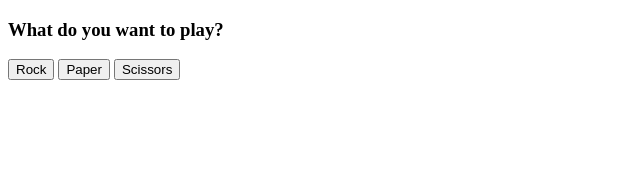
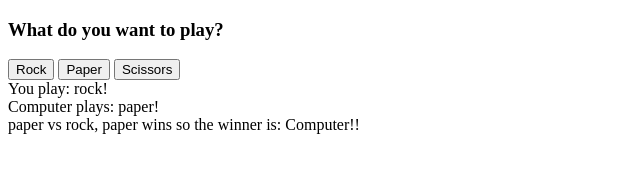
Before and after one commit to Archi00/RockPaperScissors, a plain HTML site: page index.html in a window 1280 px wide. Both pictures are taken after a click on the button "Rock". Shown: the whole page, without its empty margins (0-640 px from the left). Drawn offline with Linux system fonts and the light colour scheme.

Commit message:
Added results in DOM and gives results after 5th game

```diff
--- a/index.html
+++ b/index.html
@@ -12,9 +12,8 @@
             <button id="paper">Paper</button>
             <button id="scissors">Scissors</button>
         </div>
+    <div id="results"></div>
 </body>
-
-<p class="p"></p>
 
 <script type="text/javascript" src="./script.js"></script>
 </html>
--- a/script.js
+++ b/script.js
@@ -2,22 +2,17 @@ let options = ["rock", "paper", "scissors"];
 let game_count = 0;
 let player_win_count = 0
 let computer_win_count = 0
-
 
 document.getElementById("rock").onclick = user;
 document.getElementById("paper").onclick = user;
 document.getElementById("scissors").onclick = user;
 
 function user(){
-    var playerPlay = this.id;
-    console.log("User: " + playerPlay)
+    let playerPlay = this.id;
+    console.log("You play: " + playerPlay + "!")
 
-
-let computerPlay = options[Math.floor((Math.random()*options.length))];
-console.log("Computer plays: " + computerPlay + "!");
-
-
-
+    let computerPlay = options[Math.floor((Math.random()*options.length))];
+    console.log("Computer plays: " + computerPlay + "!");
 
 function game(computerPlay, playerPlay) {
     if (computerPlay == "rock" && playerPlay == "rock") {
@@ -49,10 +44,7 @@ function game(computerPlay, playerPlay) {
     }
 }
 console.log(game(computerPlay, playerPlay));
-
 game_count++;
-
-}
 
 function game_result(player_win_count, computer_win_count) {
     if (player_win_count > computer_win_count) {
@@ -66,3 +58,21 @@ function game_result(player_win_count, computer_win_count) {
         + computer_win_count + " It's a Draw!!");
     }
 }
+const results_div = document.querySelector('#results');
+
+const player_content = document.createElement('div');
+player_content.textContent = ("You play: " + playerPlay + "!");
+results_div.appendChild(player_content);
+const comp_content = document.createElement('div');
+comp_content.textContent = ("Computer plays: " + computerPlay + "!");
+results_div.appendChild(comp_content);
+const result_content = document.createElement('div');
+result_content.textContent = (game(computerPlay, playerPlay));
+results_div.appendChild(result_content);
+
+if (game_count == 5){
+const gameResult = document.createElement('div');
+gameResult.textContent = (game_result(player_win_count, computer_win_count));
+results_div.appendChild(gameResult);
+}
+}
```
